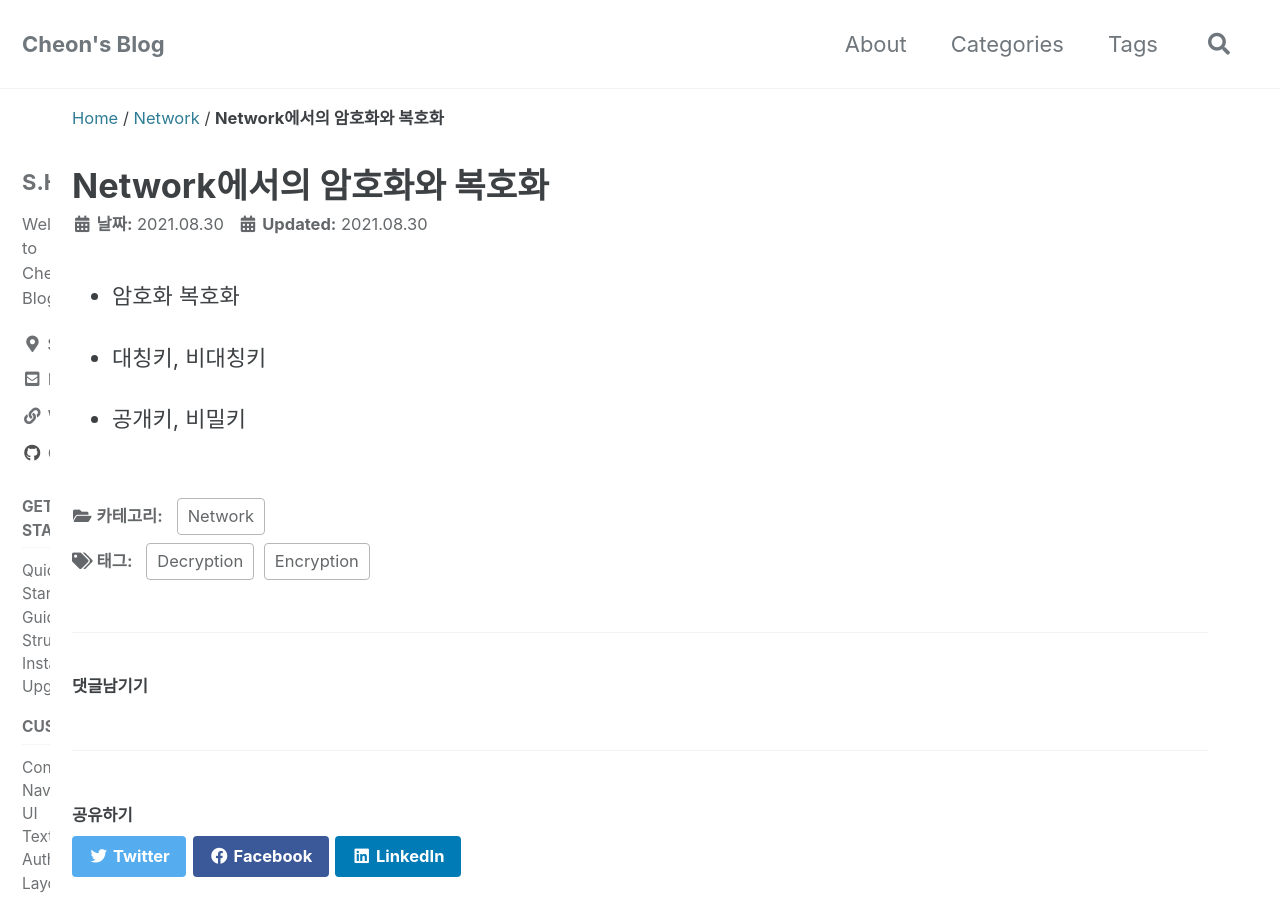
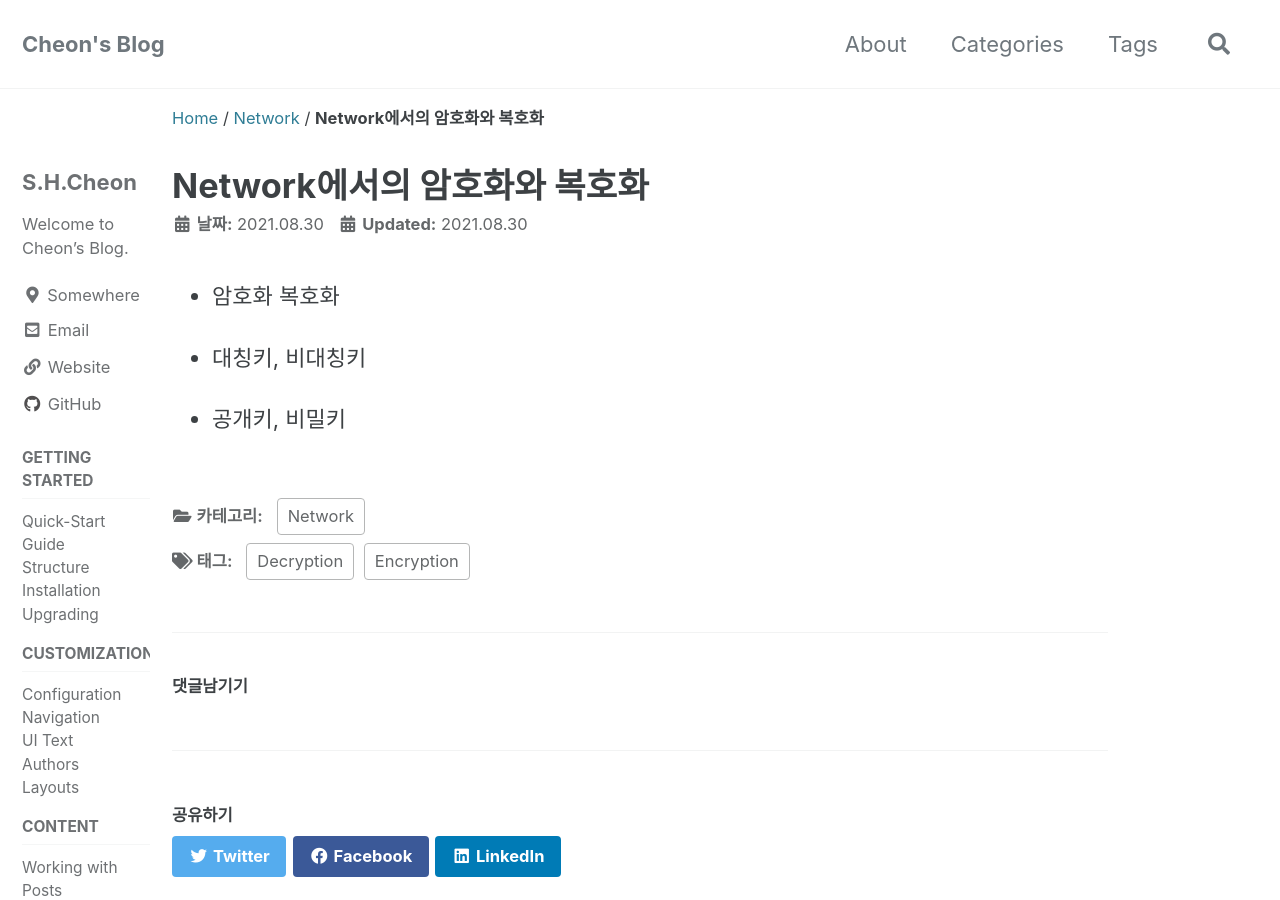
Before and after one commit to shcheon/myblog, a Jekyll site: the page built from _posts/network/2021-08-30-Network-Encryption-Decryption.md, in a window 1280 px wide and 900 px high. Built offline with Jekyll 4.4.1, drawn with Linux system fonts in a browser that asks for light colours; cached includes are drawn as plain includes; comment, search, counter and statistics services are not loaded; some of the changed text lies outside the part shown.

Commit message:
Update _variables.scss

```diff
--- a/_sass/minimal-mistakes/_variables.scss
+++ b/_sass/minimal-mistakes/_variables.scss
@@ -6,7 +6,7 @@
    Typography
    ========================================================================== */
 
-$doc-font-size: 100 !default;
+$doc-font-size: 16 !default;
 
 /* paragraph indention */
 $paragraph-indent: false !default; // true, false (default)
@@ -155,9 +155,9 @@ $max-width: $x-large !default;
    Grid
    ========================================================================== */
 
-$right-sidebar-width-narrow: 50 !default;
-$right-sidebar-width: 50px !default;
-$right-sidebar-width-wide: 50px !default;
+$right-sidebar-width-narrow: 150 !default;
+$right-sidebar-width: 150px !default;
+$right-sidebar-width-wide: 150px !default;
 // $right-sidebar-width-narrow: 200px !default;
 // $right-sidebar-width: 300px !default;
 // $right-sidebar-width-wide: 400px !default;
```
